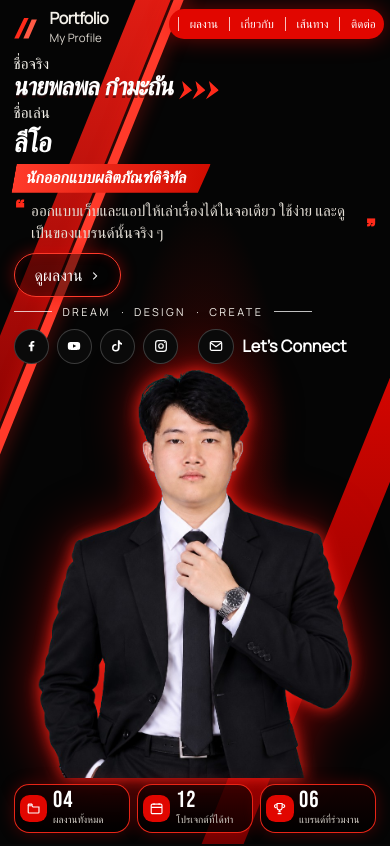
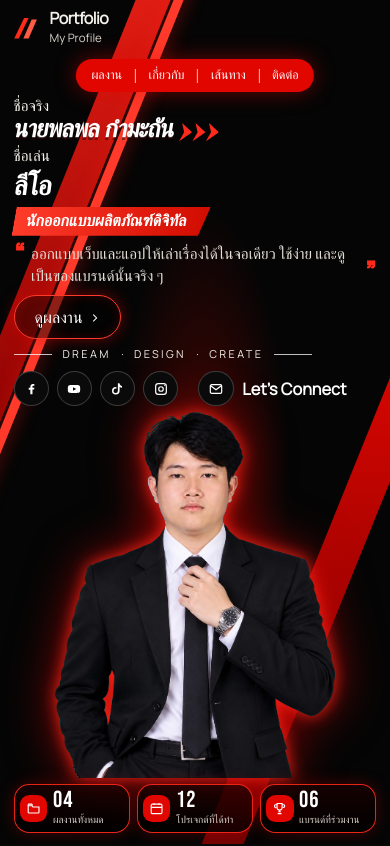
Before and after one commit to pammatan/cinematic-resume, a React (Vite) app: page / in a window 390 px wide. Shown: the top 846 px of the page. Built offline with nearby package versions, Linux system fonts and the light colour scheme; a web font is replaced by a local one.

Commit message:
Keep the phone menu on its own row so it no longer covers the logo.
Co-authored-by: Cursor <cursoragent@cursor.com>

```diff
--- a/src/styles/global.css
+++ b/src/styles/global.css
@@ -412,7 +412,7 @@ html[data-motion="on"] {
   .hero {
     height: 100dvh;
     min-height: 100dvh;
-    padding: 3.5rem 0.85rem 0.7rem;
+    padding: 6.15rem 0.85rem 0.7rem;
   }
 
   .hero-brand {
@@ -449,21 +449,24 @@ html[data-motion="on"] {
   }
 
   header nav[aria-label="ส่วนของหน้า"] {
-    top: 0.55rem !important;
-    right: 0.4rem !important;
-    left: auto !important;
-    max-width: calc(100% - 8.6rem);
+    top: 3.7rem !important;
+    left: 50% !important;
+    right: auto !important;
+    width: max-content;
+    max-width: calc(100% - 1.5rem);
     transform: none !important;
-    translate: none !important;
-    padding: 0.12rem 0.2rem;
+    translate: -50% 0 !important;
+    justify-content: center;
+    padding: 0.16rem 0.55rem;
   }
 
   header nav[aria-label="ส่วนของหน้า"] a {
-    padding: 0.28rem 0.3rem;
-    font-size: 0.72rem;
+    padding: 0.28rem 0.42rem;
+    font-size: 0.78rem;
   }
 
-  header nav[aria-label="ส่วนของหน้า"] > a:first-child {
+  header nav[aria-label="ส่วนของหน้า"] > a:first-child,
+  header nav[aria-label="ส่วนของหน้า"] > span:first-of-type > span {
     display: none;
   }
 
```
